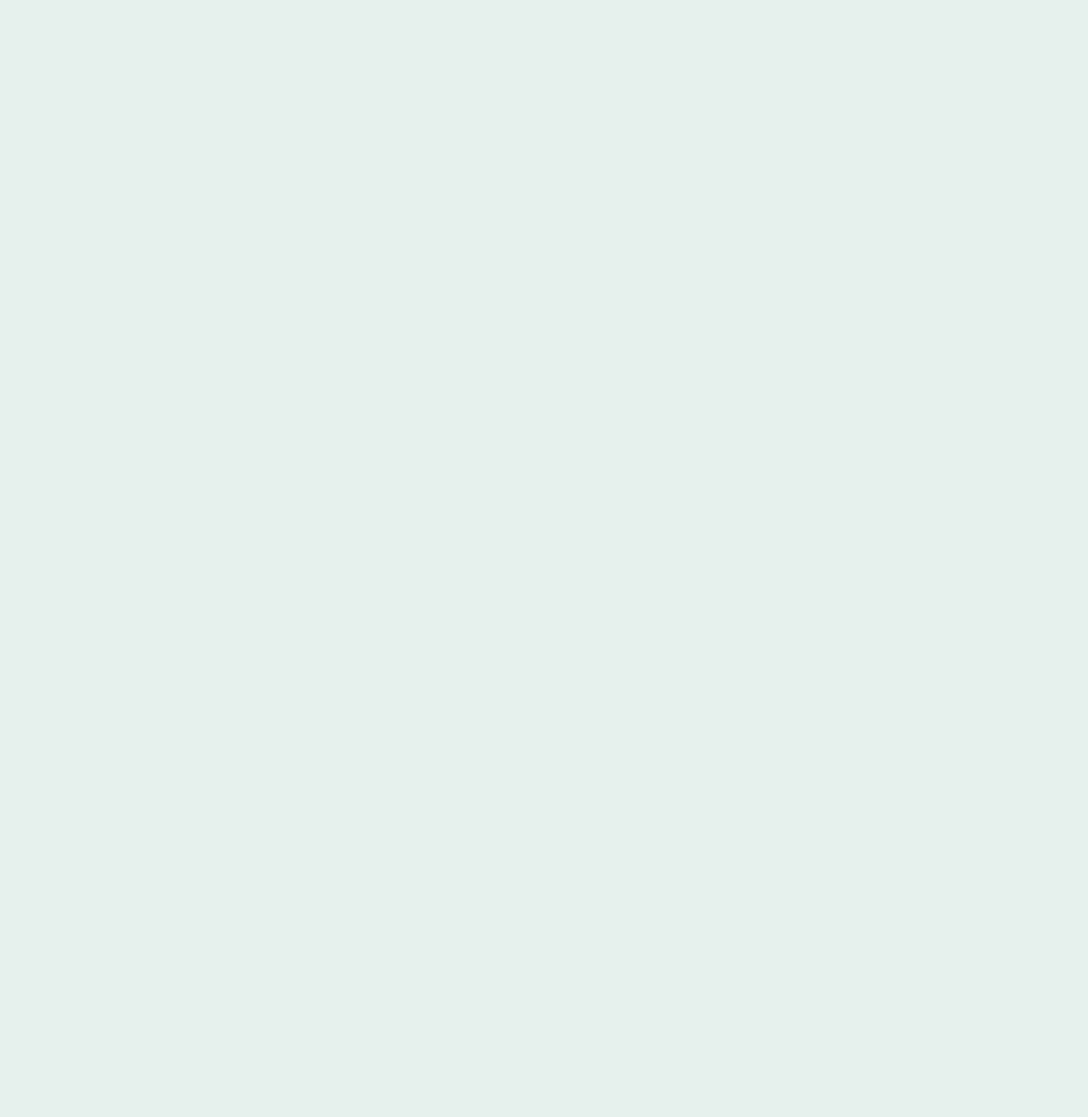
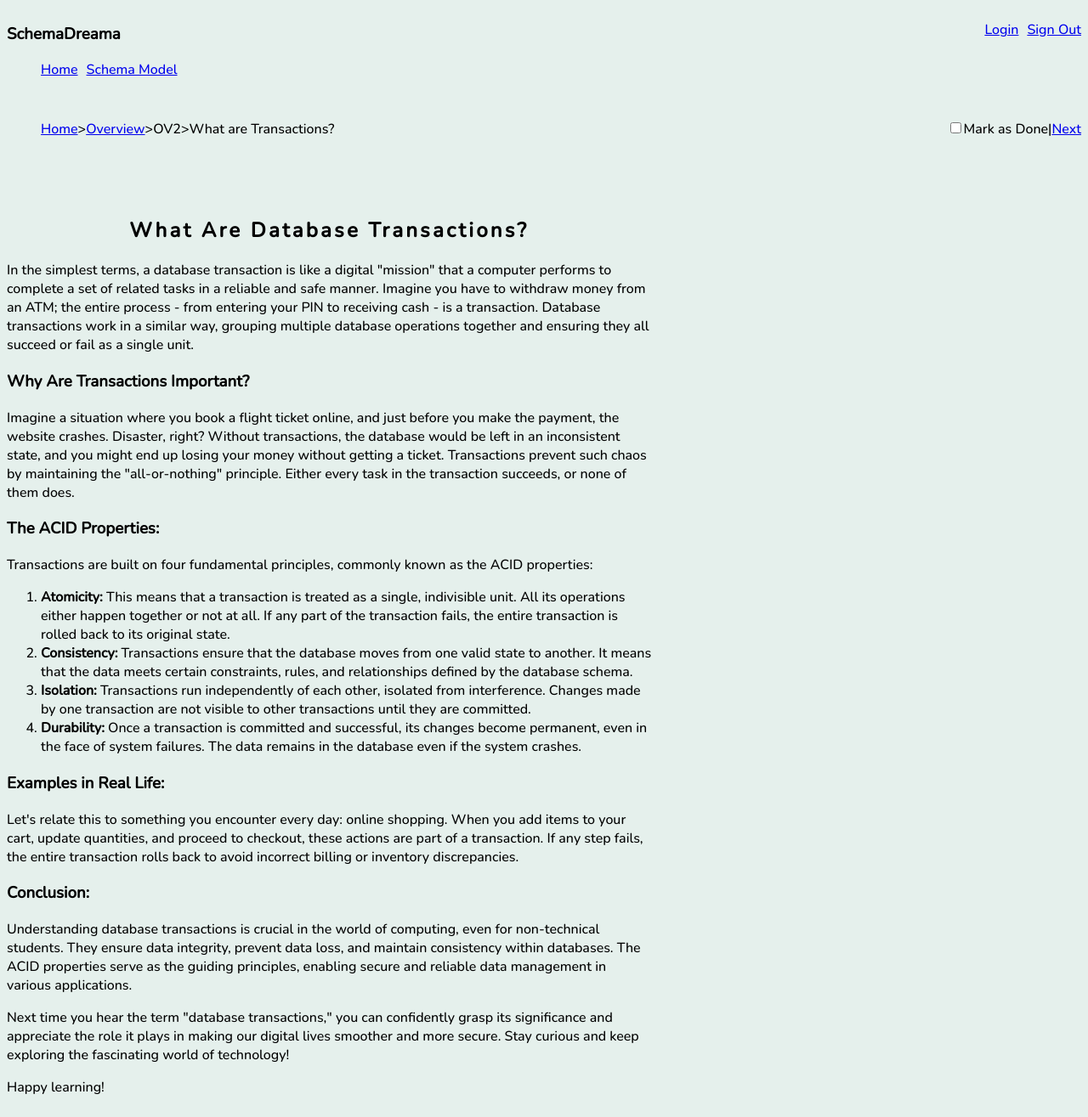
Before and after one commit to Goblin-Gang/Schema-Dreama, a React app: page /OV2 in a window 1280 px wide. Before the commit this address had no page. Shown: the whole page at 85% size. Before the commit the page ends 800 px from the top, so only its background shows below. Built offline with nearby package versions, Linux system fonts and the light colour scheme.

Commit message:
Overview section 3 added - pre auth

```diff
--- a/client/App.jsx
+++ b/client/App.jsx
@@ -3,7 +3,9 @@ import { HashRouter, BrowserRouter, Router, Route, Redirect, Routes } from 'reac
 import Nav from './components/Nav.jsx';
 import Home from './pages/Home.jsx';
 import Overview from './pages/Overview.jsx';
-import OV1 from './components/Overview/OV1.jsx';
+import OV1 from './pages/Overview/OV1.jsx'
+import OV2 from './pages/Overview/OV2.jsx';
+import OV3 from './pages/Overview/OV3.jsx';
 import PostgreSQL from './pages/PostgreSQL.jsx';
 import NoSQL from './pages/NoSQL.jsx';
 import SchemaModel from './pages/SchemaModel.jsx';
@@ -19,6 +21,8 @@ export default function App(){
             <Route index element={<Home />} />
             <Route path="Overview" element={<Overview />} />
             <Route path="OV1" element={<OV1 />} />
+            <Route path="OV2" element={<OV2 />} />
+            <Route path="OV3" element={<OV3 />} />
             <Route path="PostgreSQL" element={<PostgreSQL />} />
             <Route path="NoSQL" element={<NoSQL />} />
             <Route path="SchemaModel" element={<SchemaModel />} />
--- a/client/components/UnitNav.jsx
+++ b/client/components/UnitNav.jsx
@@ -18,7 +18,7 @@ export default function UnitNav ({ links }) {
             <p>{'\u003E'}</p>
             <p>{links[1]}</p>
             <p>{'\u003E'}</p>
-            <p>What are Databases?</p>
+            <p>{links[2]}</p>
           </ul>
 
         </div>
@@ -30,7 +30,7 @@ export default function UnitNav ({ links }) {
           <p>Mark as Done</p>
           <p> | </p>
           <a>
-            <Link to={`${links[2]}`}>Next</Link>
+            <Link to={`${links[3]}`}>Next</Link>
           </a>
         </div>
       </div>
--- a/client/pages/Home.jsx
+++ b/client/pages/Home.jsx
@@ -6,12 +6,12 @@ export default function Home () {
 
   const courses = {
     overview: {
-      title: 'Overview of SchemaDreama',
+      title: 'Overview of Databases',
       linkz: '/Overview',
       units:  {
         'What are Databases?': '/OV1',
-        'Types of Databases': '/OV2',
-        'What are Transactions?': '/OV3',
+        'What are Transactions?': '/OV2',
+        'Database Providers': '/OV3',
         'Resources': '/OV4'
       },
     },
--- a/client/pages/NoSQL.jsx
+++ b/client/pages/NoSQL.jsx
@@ -2,6 +2,7 @@ import React from 'react'
 import { Link, Outlet } from "react-router-dom";
 import TableOfContents from '../components/TableOfContents.jsx';
 import UnitTiles from '../components/UnitTiles.jsx';
+import Footer from '../components/Footer.jsx'
 
 export default function NoSQL () {
   const units = {
@@ -23,6 +24,9 @@ export default function NoSQL () {
           ))}
         </div>
       </div>
+      <div className='footer'>
+        <Footer/>
+      </div>
     </>
   );
 }
--- a/client/pages/Overview.jsx
+++ b/client/pages/Overview.jsx
@@ -2,12 +2,13 @@ import React from 'react'
 import { Link, Outlet } from "react-router-dom";
 import TableOfContents from '../components/TableOfContents.jsx'
 import UnitTiles from '../components/UnitTiles.jsx';
+import Footer from '../components/Footer.jsx'
 
 export default function Overview () {
   const units =  {
     'What are Databases?': '/OV1',
-    'Types of Databases': '/OV2',
-    'What are Transactions?': '/OV3',
+    'What are Transactions?': '/OV2',
+    'Database Providers': '/OV3',
     'Resources': '/OV4'
   }
 
@@ -24,6 +25,11 @@ export default function Overview () {
           ))}
         </div>
       </div>
+
+      <div className='footer'>
+        <Footer/>
+      </div>
+
     </>
   );
 }
--- a/client/components/Overview/OV1.jsx
+++ b/client/pages/Overview/OV1.jsx
@@ -1,9 +1,9 @@
 import React from 'react'
-import UnitNav from '../UnitNav.jsx';
+import UnitNav from '../../components/UnitNav.jsx';
 
 export default function OV1 () {
 
-  const links = ['Overview','OV1','/OV2'];
+  const links = ['Overview','OV1','What are Databases?','/OV2'];
 
   return (
     <>
--- /dev/null
+++ b/client/pages/Overview/OV2.jsx
@@ -0,0 +1,68 @@
+import React from 'react'
+import UnitNav from '../../components/UnitNav.jsx';
+
+export default function OV3 () {
+
+  const links = ['Overview','OV2','What are Transactions?','/OV3'];
+
+  return (
+    <>
+
+    <UnitNav links={links}/>
+
+    <div className='instructionBox'>
+
+      <div>
+
+      <h2>What Are Database Transactions?</h2>
+      <p>
+        In the simplest terms, a database transaction is like a digital "mission" that a computer performs to complete a set of related tasks in a reliable and safe manner. Imagine you have to withdraw money from an ATM; the entire process - from entering your PIN to receiving cash - is a transaction. Database transactions work in a similar way, grouping multiple database operations together and ensuring they all succeed or fail as a single unit.
+      </p>
+
+      <h3>Why Are Transactions Important?</h3>
+      <p>
+        Imagine a situation where you book a flight ticket online, and just before you make the payment, the website crashes. Disaster, right? Without transactions, the database would be left in an inconsistent state, and you might end up losing your money without getting a ticket. Transactions prevent such chaos by maintaining the "all-or-nothing" principle. Either every task in the transaction succeeds, or none of them does.
+      </p>
+
+      <h3>The ACID Properties:</h3>
+      <p>
+        Transactions are built on four fundamental principles, commonly known as the ACID properties:
+      </p>
+      <ol>
+        <li>
+          <strong>Atomicity:</strong> This means that a transaction is treated as a single, indivisible unit. All its operations either happen together or not at all. If any part of the transaction fails, the entire transaction is rolled back to its original state.
+        </li>
+        <li>
+          <strong>Consistency:</strong> Transactions ensure that the database moves from one valid state to another. It means that the data meets certain constraints, rules, and relationships defined by the database schema.
+        </li>
+        <li>
+          <strong>Isolation:</strong> Transactions run independently of each other, isolated from interference. Changes made by one transaction are not visible to other transactions until they are committed.
+        </li>
+        <li>
+          <strong>Durability:</strong> Once a transaction is committed and successful, its changes become permanent, even in the face of system failures. The data remains in the database even if the system crashes.
+        </li>
+      </ol>
+
+      <h3>Examples in Real Life:</h3>
+      <p>
+        Let's relate this to something you encounter every day: online shopping. When you add items to your cart, update quantities, and proceed to checkout, these actions are part of a transaction. If any step fails, the entire transaction rolls back to avoid incorrect billing or inventory discrepancies.
+      </p>
+
+      <h3>Conclusion:</h3>
+      <p>
+        Understanding database transactions is crucial in the world of computing, even for non-technical students. They ensure data integrity, prevent data loss, and maintain consistency within databases. The ACID properties serve as the guiding principles, enabling secure and reliable data management in various applications.
+      </p>
+
+      <p>
+        Next time you hear the term "database transactions," you can confidently grasp its significance and appreciate the role it plays in making our digital lives smoother and more secure. Stay curious and keep exploring the fascinating world of technology!
+      </p>
+
+      <p>
+        Happy learning!
+      </p>
+
+      </div>
+      </div>
+    </>
+  );
+};
--- /dev/null
+++ b/client/pages/Overview/OV3.jsx
@@ -0,0 +1,64 @@
+import React from 'react'
+import UnitNav from '../../components/UnitNav.jsx';
+
+export default function OV2 () {
+
+  const links = ['Overview','OV3','Types of Databases','/OV4'];
+
+  return (
+    <>
+      <UnitNav links={links}/>
+
+      <div className='instructionBox'>
+        <div>
+          <h2>A Comprehensive Guide to the Most Commonly Used Databases:</h2>
+          <h3>Relational Databases:</h3>
+          <ul>
+            <li><strong>MySQL:</strong> An open-source, widely-used RDBMS known for its speed, scalability, and ease of use. It is an excellent choice for web applications and small to medium-sized projects.</li>
+            <li><strong>PostgreSQL:</strong> A powerful, open-source object-relational database system known for its robustness, extensibility, and support for advanced data types.</li>
+            <li><strong>Microsoft SQL Server:</strong> A popular RDBMS by Microsoft, known for its enterprise-level capabilities, performance, and integration with the Microsoft ecosystem.</li>
+            <li><strong>Oracle Database:</strong> A high-performance, scalable RDBMS designed for large-scale enterprise applications and data-intensive workloads.</li>
+          </ul>
+
+          <h3>NoSQL Databases:</h3>
+          <ul>
+            <li><strong>MongoDB:</strong> A leading document-based NoSQL database, designed for flexibility, scalability, and ease of data representation using JSON-like documents.</li>
+            <li><strong>Cassandra:</strong> A distributed NoSQL database optimized for handling massive amounts of data with high availability and fault tolerance.</li>
+            <li><strong>Redis:</strong> An in-memory data structure store, commonly used as a cache, session store, and for real-time data processing.</li>
+            <li><strong>Couchbase:</strong> A NoSQL database with both key-value and document-based data models, ideal for high-performance web applications.</li>
+          </ul>
+
+          <h3>Column-Family Databases:</h3>
+          <ul>
+            <li><strong>Apache HBase:</strong> A distributed, column-oriented database built on top of Hadoop, suitable for storing large amounts of sparse data.</li>
+            <li><strong>Apache Cassandra:</strong> As mentioned above, it's a distributed NoSQL database, but it also falls under the column-family category due to its unique architecture.</li>
+          </ul>
+
+          <h3>Graph Databases:</h3>
+          <ul>
+            <li><strong>Neo4j:</strong> A leading graph database known for its ability to efficiently represent and navigate highly interconnected data.</li>
+            <li><strong>Amazon Neptune:</strong> A fully managed graph database service by AWS, built for high-performance graph queries.</li>
+          </ul>
+
+          <h3>Time-Series Databases:</h3>
+          <ul>
+            <li><strong>InfluxDB:</strong> An open-source time-series database optimized for high write and query performance of time-stamped data.</li>
+            <li><strong>TimescaleDB:</strong> An open-source time-series database extension of PostgreSQL, combining relational and time-series data capabilities.</li>
+          </ul>
+
+          <h3>Object-Oriented Databases:</h3>
+          <ul>
+            <li><strong>db4o:</strong> An open-source object-oriented database for .NET and Java, designed to store and retrieve native programming language objects.</li>
+            <li><strong>Versant Object Database:</strong> A commercial object-oriented database supporting complex object models and large-scale data storage.</li>
+          </ul>
+
+          <p>
+            <strong>Conclusion:</strong> With this comprehensive list, you now have a better understanding of the most commonly used databases, grouped by their types.
+            The choice of the right database for your projects depends on the specific requirements, scalability needs, and data structure.
+            As technology evolves, new databases may emerge, but grasping the fundamentals of these types will empower you to make informed decisions and create efficient, high-performing data solutions.
+          </p>
+      </div>
+    </div>
+    </>
+  );
+};
--- a/client/pages/PostgreSQL.jsx
+++ b/client/pages/PostgreSQL.jsx
@@ -2,6 +2,7 @@ import React from 'react'
 import { Link, Outlet } from "react-router-dom";
 import TableOfContents from '../components/TableOfContents.jsx';
 import UnitTiles from '../components/UnitTiles.jsx';
+import Footer from '../components/Footer.jsx'
 
 export default function PostgreSQL () {
   const units =  {
@@ -23,6 +24,9 @@ export default function PostgreSQL () {
           ))}
         </div>
       </div>
+      <div className='footer'>
+        <Footer/>
+      </div>
     </>
   );
 }
--- a/client/pages/SchemaModel.jsx
+++ b/client/pages/SchemaModel.jsx
@@ -2,6 +2,7 @@ import React, { Component, useState, useEffect } from 'react';
 import PastProjects from '../components/SchemaModel/PastProjects.jsx';
 import InputButton from '../components/SchemaModel/InputButton.jsx';
 import SchemaMaker from '../components/SchemaModel/SchemaMaker.jsx';
+import Footer from '../components/Footer.jsx'
 import { Router, Route, Redirect, Routes } from 'react-router-dom';
 
 
@@ -122,6 +123,9 @@ return (
             </span>
             <div>PastProjects</div>
             <SchemaMaker kvpArr={kvpArr} schemaFunc={schemaFunc} currentDocument={currentDocument} />
+            <div className='footer'>
+               <Footer/>
+            </div>
           </>
         )}
       />
```
Also changed, not shown: client/pages/Overview/OV4.jsx (added), 1 other file (tests, documents, lock files or other folders).
